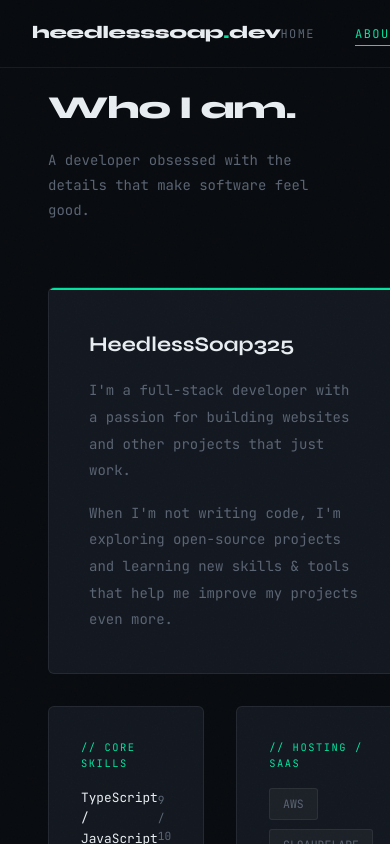
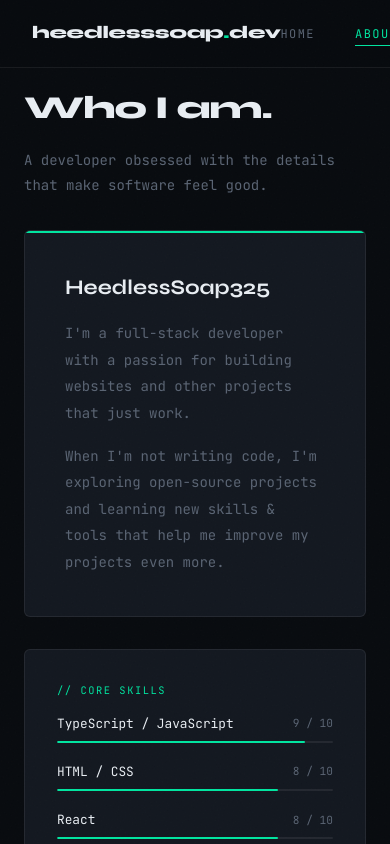
Before and after one commit to HeedlessSoap325/svelte-portfolio, a SvelteKit app: page /about in a window 390 px wide. Shown: the top 844 px of the page. Built offline with nearby package versions, Linux system fonts and the light colour scheme.

Commit message:
feat: build mobile about page

```diff
--- a/src/routes/about/+page.svelte
+++ b/src/routes/about/+page.svelte
@@ -200,4 +200,23 @@
 		border-color: var(--accent);
 		background: rgba(0,229,160,0.05);
 	}
+
+	@media (max-width: 640px) {
+		#content {
+			padding-left: 1.5rem;
+			padding-right: 1.5rem;
+		}
+
+		.header {
+			margin-bottom: 2rem;
+		}
+
+		.grid {
+			grid-template-columns: 1fr;
+		}
+
+		.bio {
+			grid-column: auto;
+		}
+	}
 </style>
```
